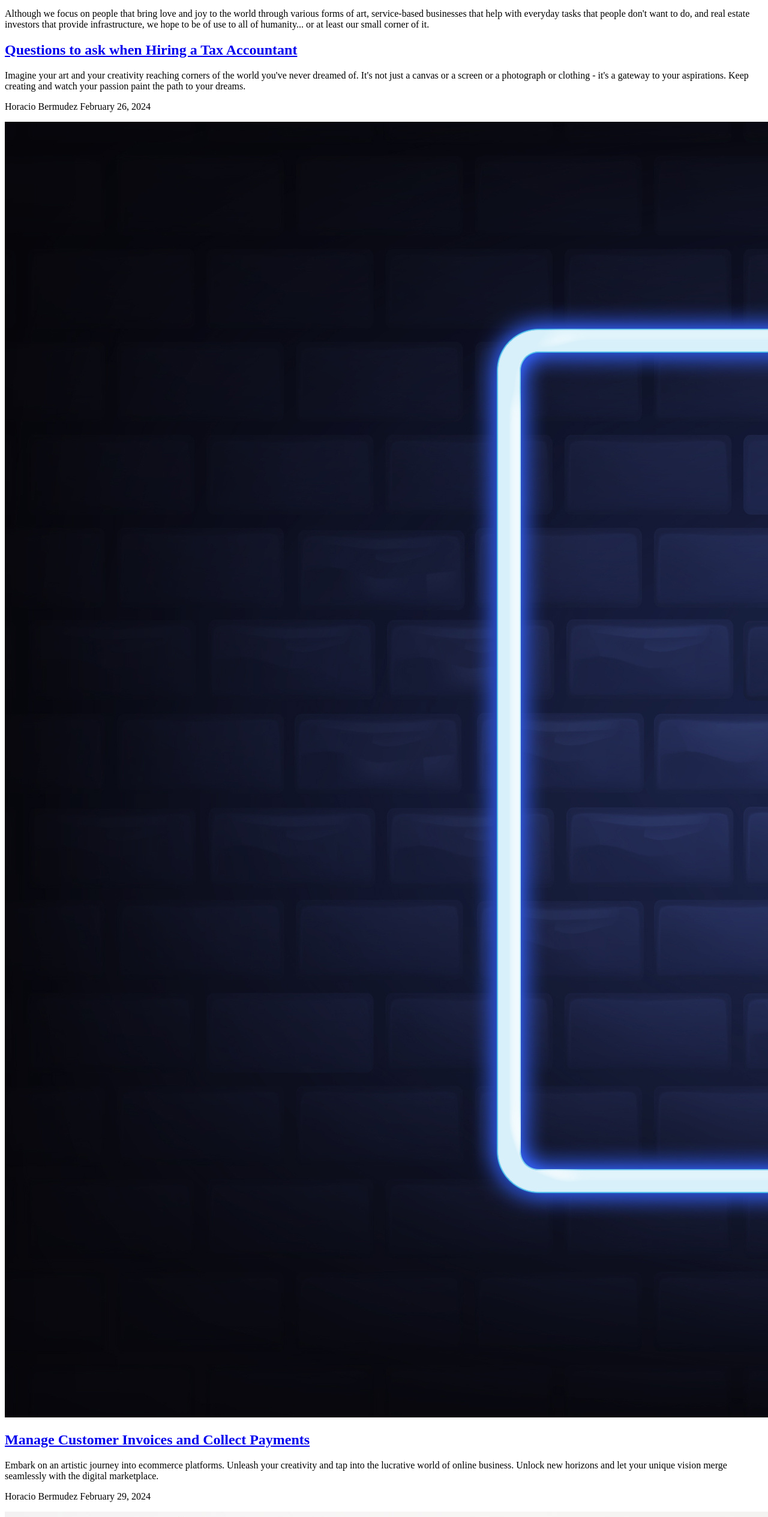
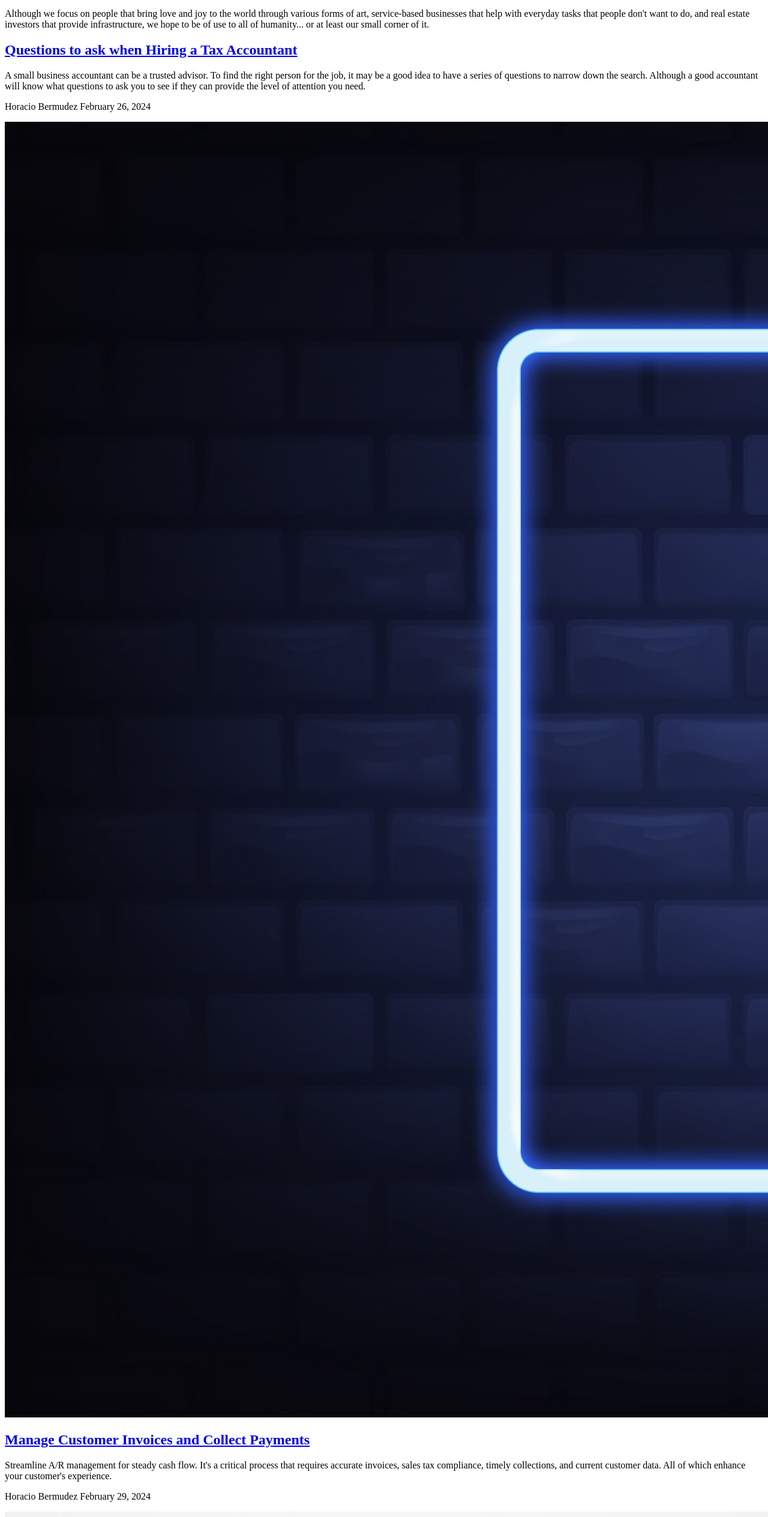
Before and after one commit to DarkOceanTech/community, a Next.js app: page /bermudez/blogkeeper in a window 1280 px wide. Shown: the part 188-2717 px from the top of the page at 60% size. Built offline with nearby package versions, Linux system fonts and the light colour scheme.

Commit message:
update blogkeeper

```diff
--- a/pages/bermudez/blogkeeper.mdx
+++ b/pages/bermudez/blogkeeper.mdx
@@ -8,15 +8,15 @@ Although we focus on people that bring love and joy to the world through various
 
 ## [**Questions to ask when Hiring a Tax Accountant**](http://blog.bermudezassociates.com/questions-to-ask-when-hiring-a-tax-accountant.html)
 
-Imagine your art and your creativity reaching corners of the world you've never dreamed of. It's not just a canvas or a screen or a photograph or clothing - it's a gateway to your aspirations. Keep creating and watch your passion paint the path to your dreams.
+A small business accountant can be a trusted advisor. To find the right person for the job, it may be a good idea to have a series of questions to narrow down the search. Although a good accountant will know what questions to ask you to see if they can provide the level of attention you need.
 
 Horacio Bermudez February 26, 2024
 
-[![A Letter to all the Artists Building their Empires](/blogkeeper/tax-free.jpeg '20 Questions to ask when Hiring a Tax Accountant')](http://blog.bermudezassociates.com/questions-to-ask-when-hiring-a-tax-accountant.html)
+[![Questions to ask when Hiring a Tax Accountant](/blogkeeper/tax-free.jpeg 'Questions to ask when Hiring a Tax Accountant')](http://blog.bermudezassociates.com/questions-to-ask-when-hiring-a-tax-accountant.html)
 
 ## [**Manage Customer Invoices and Collect Payments**](http://blog.bermudezassociates.com/manage-customer-invoices-and-collect-payments.html)
 
-Embark on an artistic journey into ecommerce platforms. Unleash your creativity and tap into the lucrative world of online business. Unlock new horizons and let your unique vision merge seamlessly with the digital marketplace.
+Streamline A/R management for steady cash flow. It's a critical process that requires accurate invoices, sales tax compliance, timely collections, and current customer data. All of which enhance your customer's experience.
 
 Horacio Bermudez February 29, 2024
 
```
